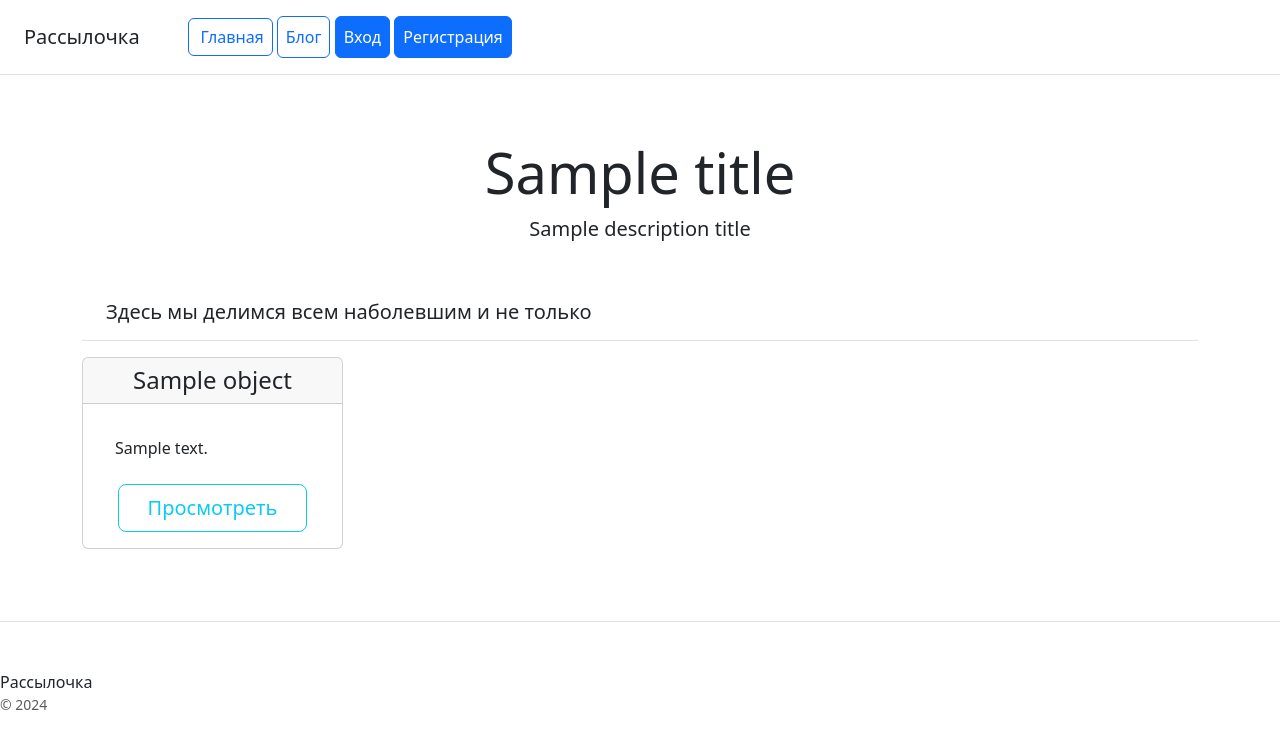
After one commit to Inf-L-Pokemon/CW_6, a Django app: template blog/templates/blog/blogpost_list.html in a window 1280 px wide. The commit adds this page. Shown: the top 749 px of the page. Run offline with Django 4.2, Linux system fonts and the light colour scheme; the template is opened without the code that fills it: most values are stand-ins (such as "Sample title", 1, 10 or a date in 2020); some libraries are stand-ins or nearby versions.

Commit message:
Визуализация блога

```diff
--- /dev/null
+++ b/blog/templates/blog/blogpost_list.html
@@ -0,0 +1,45 @@
+{% extends 'email_list/base.html' %}
+
+{% block content %}
+
+    <div class="container">
+        <div class="d-flex flex-column flex-md-row align-items-center p-3 px-md-4 mb-3 bg-white border-bottom box-shadow">
+            <h5 class="my-0 mr-md-auto font-weight-normal">Здесь мы делимся всем наболевшим и не только</h5>
+            {% if user.is_superuser %}
+            <nav class="ms-5">
+                <a class="p-2 btn btn-success" href="{% url 'blog:create_post' %}">Создать пост</a>
+            </nav>
+            {% endif %}
+        </div>
+        <div class="row text-center">
+
+            {% for object in object_list %}
+                <div class="col-3">
+                    <div class="card mb-4 box-shadow">
+                        <div class="card-header">
+                            <h4 class="my-0 font-weight-normal">{{ object.title }}</h4>
+                        </div>
+                        <div class="card-body">
+                            <ul class="list-unstyled mt-3 mb-4 text-start m-3">
+                                <li>{{ object.body|slice:100 }}</li>
+                            </ul>
+                            <div class="d-grid gap-2 col-10 mx-auto">
+                                <a class="btn btn-lg btn-block btn-outline-info"
+                                   href="{% url 'blog:view_post' object.pk %}"
+                                   role="button">Просмотреть</a>
+                                {% if user.is_superuser %}
+                                <a class="btn btn-lg btn-block btn-outline-info"
+                                   href="{% url 'blog:edit_post' object.pk %}"
+                                   role="button">Изменить</a>
+                                <a class="btn btn-lg btn-block btn-outline-danger"
+                                   href="{% url 'blog:delete_post' object.pk %}"
+                                   role="button">Удалить</a>
+                                {% endif %}
+                            </div>
+                        </div>
+                    </div>
+                </div>
+            {% endfor %}
+        </div>
+    </div>
+{% endblock %}
--- a/blog/urls.py
+++ b/blog/urls.py
@@ -9,6 +9,6 @@ urlpatterns = [
     path('create/', PostCreateView.as_view(), name='create_post'),
     path('', PostListView.as_view(), name='view_list'),
     path('view/<int:pk>/', PostDetailView.as_view(), name='view_post'),
-    path('update/<int:pk>/', PostUpdateView.as_view(), name='update_post'),
+    path('edit/<int:pk>/', PostUpdateView.as_view(), name='edit_post'),
     path('delete/<int:pk>/', PostDeleteView.as_view(), name='delete_post')
 ]
--- a/blog/views.py
+++ b/blog/views.py
@@ -13,6 +13,7 @@ class PostCreateView(CreateView):
 
 class PostListView(ListView):
     model = BlogPost
+    ordering = ['date_published']
 
 
 class PostDetailView(DetailView):
--- a/email_list/templates/email_list/client_detail.html
+++ b/email_list/templates/email_list/client_detail.html
@@ -22,7 +22,7 @@
                            href="{% url 'email_list:client_delete' object.pk %}">Удалить</a>
 
                         <a class="p-2 btn btn-outline-danger"
-                           href="{% url 'email_list:client_list' object.pk %}">Назад</a>
+                           href="{% url 'email_list:client_list' %}">Назад</a>
                     </div>
                 </div>
             </div>
--- a/email_list/templates/email_list/client_list.html
+++ b/email_list/templates/email_list/client_list.html
@@ -18,9 +18,9 @@
                                 <h4 class="my-0 font-weight-normal">{{ object.first_name }} {{ object.last_name }} {{ object.patronymic }}</h4>
                             </div>
                             <div class="card-body">
-                                <h1 class="card-title pricing-card-title">{{ object.email }}</h1>
+                                <h4 class="card-title pricing-card-title">{{ object.email }}</h4>
                                 <ul class="list-unstyled mt-3 mb-4 text-start m-3">
-                                    <li>- {{ object.description|slice:100 }}</li>
+                                    <li>{{ object.description|slice:100 }}</li>
                                 </ul>
                                 <div class="d-grid gap-2 col-10 mx-auto">
                                     <a class="btn btn-lg btn-block btn-outline-info"
--- a/email_list/templates/email_list/includes/inc_main_menu.html
+++ b/email_list/templates/email_list/includes/inc_main_menu.html
@@ -3,7 +3,7 @@
     <nav class="ms-5">
         <a class="pe-2 btn btn-outline-primary" href="{% url 'email_list:main' %}">Главная</a>
 
-        <a class="p-2 btn btn-outline-primary" href="{% url 'email_list:plug' %}">Блог</a>
+        <a class="p-2 btn btn-outline-primary" href="{% url 'blog:view_list' %}">Блог</a>
         {% if user.is_authenticated %}
 
             <a class="p-2 btn btn-outline-primary" href="{% url 'email_list:client_list' %}">Клиенты</a>
```
Also changed, not shown: blog/templates/blog/blogpost_confirm_delete.html (added, +23 -0 lines), blog/templates/blog/blogpost_detail.html (added, +27 -0 lines), blog/templates/blog/blogpost_form.html (added, +28 -0 lines).
